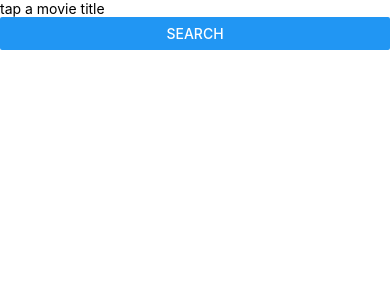
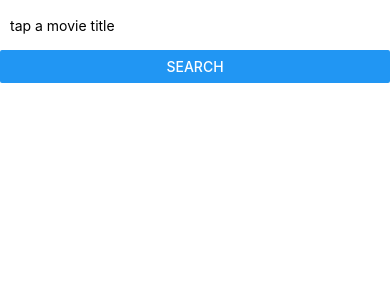
Before and after one commit to Ryadh020/myMovies, a React Native app: screen / in a window 390 px wide. Shown: the top 300 px of the page. Built offline with nearby package versions, Linux system fonts and the light colour scheme.

Commit message:
add stylesheet to the search component

```diff
--- a/components/search.js
+++ b/components/search.js
@@ -1,15 +1,27 @@
 import React from 'react';
-import {View, Button, TextInput} from "react-native";
+import {StyleSheet, View, Button, TextInput, Slider} from "react-native";
 
 class Search extends React.Component {
     render() {
         return (
             <View>
-                <TextInput placeholder="tap a movie title"></TextInput>
+                <TextInput style={style.textInput} placeholder="tap a movie title"></TextInput>
                 <Button title="Search" onPress={() => {}}></Button>
             </View>
         );
     }
 }
 
+const style= StyleSheet.create({
+    textInput: {
+        height: 40,
+        margin: 5,
+        padding: 5,
+    },
+    SearchButton: {
+
+    }
+})
+
+
 export default Search;
```
